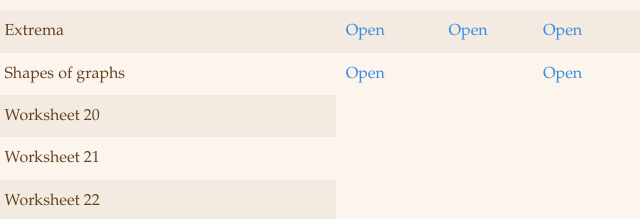
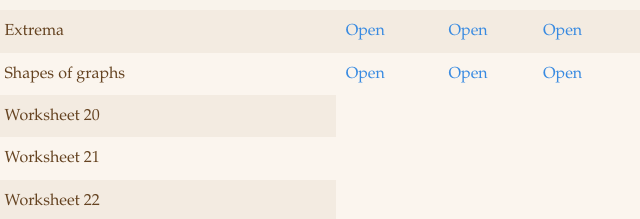
Before and after one commit to aubrieta/teaching, a plain HTML site: page fa24-10a/index.html in a window 1280 px wide. Shown: the part 1785-2004 px from the top of the page, 370-1010 px from the left. Drawn offline with Linux system fonts and the light colour scheme.

Commit message:
add oct31 solutions

```diff
--- a/fa24-10a/index.html
+++ b/fa24-10a/index.html
@@ -229,8 +229,7 @@
                   <td>October 31</td>
                   <td>Shapes of graphs</td>
                   <td><a href="documents/sheets/october-31-worksheet.pdf" target="_blank">Open</a></td>
-                  <td></td>
-                  <!-- <td><a href="documents/solutions/october-29-solutions.pdf" target="_blank">Open</a></td> -->
+                  <td><a href="documents/solutions/october-31-solutions.pdf" target="_blank">Open</a></td>
                   <td><a href="documents/extra/october-31-extra.pdf" target="_blank">Open</a></td>
                 </tr>
                 <tr>
```
